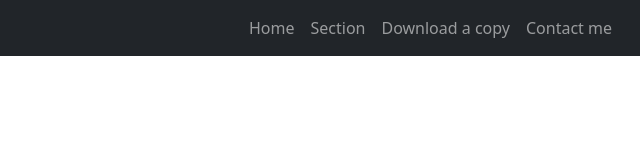
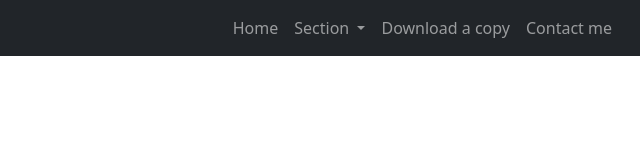
Before and after one commit to TyW-98/bootstrap-website, a plain HTML site: page index.html in a window 1280 px wide. Shown: the full height of the page, 640-1280 px from the left. Drawn offline with nearby package versions, Linux system fonts and the light colour scheme.

Commit message:
Add dropdown menu for section

```diff
--- a/index.html
+++ b/index.html
@@ -44,8 +44,23 @@
                         <li class="nav-item">
                             <a class="nav-link" href="">Home</a>
                         </li>
-                        <li class="nav-item">
-                            <a class="nav-link" href="">Section</a>
+                        <li class="nav-item dropdown">
+                            <a
+                                class="nav-link dropdown-toggle"
+                                href=""
+                                id="navbarDropdownSection"
+                                role="button"
+                                data-bs-toggle="dropdown"
+                                aria-haspopup="true"
+                                aria-expanded="false">
+                                Section
+                            </a>
+                            <div class="dropdown-menu" aria-labelledby="navbarDropdownSection">
+                                <a class="dropdown-item" href="">Introduction</a>
+                                <a class="dropdown-item" href="">Education History</a>
+                                <a class="dropdown-item" href="">Technical Skills</a>
+                                <a class="dropdown-item" href="">Projects</a>
+                            </div>
                         </li>
                         <li class="nav-item">
                             <a class="nav-link" href="">Download a copy</a>
```
